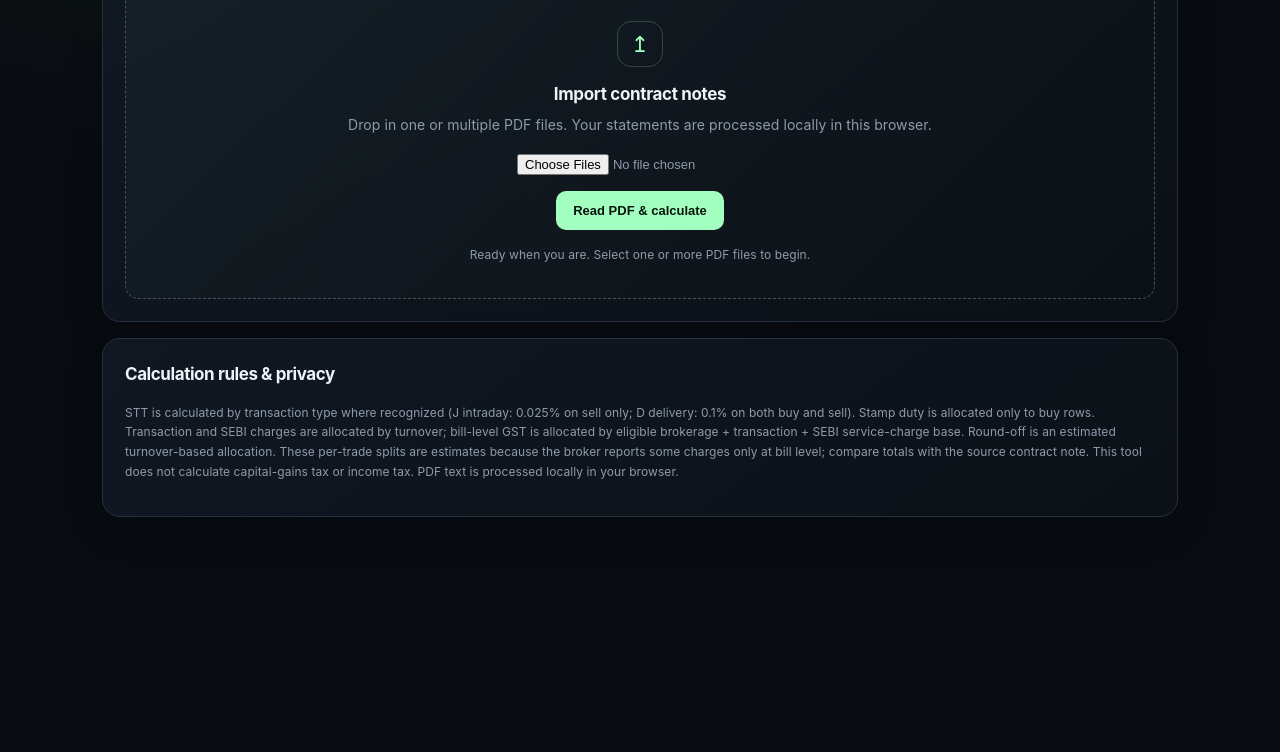
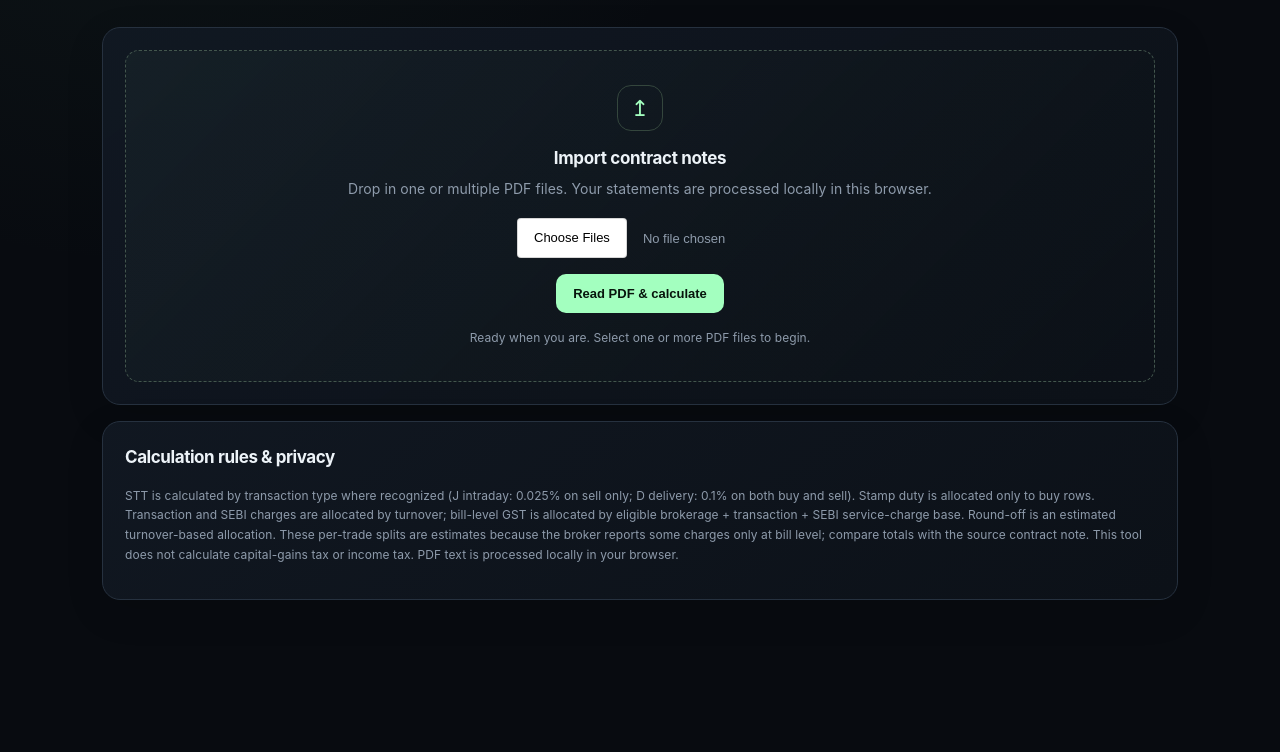
Before and after one commit to Dhrumil-22/Trade-Charge-Splitter-Goldmine, a plain HTML site: page index.html in a window 1280 px wide. Shown: the part 296-1048 px from the top of the page. Before the commit the page ends 901 px from the top, so only its background shows below. Drawn offline with Linux system fonts and the light colour scheme.

Commit message:
Style file input button and center body content
Added styles for file input button and body layout.

```diff
--- a/index.html
+++ b/index.html
@@ -65,6 +65,40 @@ h2{font-size:17px;letter-spacing:-.025em;margin:0 0 15px}
 @media(max-width:600px){#stockBreakdowns td{padding:10px 9px}#stockBreakdowns tr.key-metric td:last-child{font-size:14px}#stockBreakdowns tr.total-charge td:last-child,#stockBreakdowns tr.net-result td:last-child{font-size:16px}}
 @media(max-width:600px){main{padding:22px 12px 45px}.panel{padding:15px;border-radius:15px}.drop{padding:26px 12px}.brandtag{display:none}.metric b{font-size:18px}}
 @media print{body{background:white;color:#111}main{max-width:none;padding:0}.panel{box-shadow:none;background:white;border-color:#ddd;break-inside:avoid}.note,.sub{color:#555}button,.drop,#pdfFile{display:none!important}h1 span{color:#111}td,th{color:#111;border-color:#ddd}th{background:#eee}.metric{background:white;border-color:#ddd}.metric small{color:#555}.metric b{color:#111}}
+input[type="file"]::file-selector-button {
+  border-radius: 4px;
+  padding: 0 16px;
+  height: 40px;
+  cursor: pointer;
+  background-color: white;
+  border: 1px solid rgba(0, 0, 0, 0.16);
+  box-shadow: 0px 1px 0px rgba(0, 0, 0, 0.05);
+  margin-right: 16px;
+  transition: background-color 200ms;
+}
+
+/* file upload button hover state */
+input[type="file"]::file-selector-button:hover {
+  background-color: #f3f4f6;
+}
+
+/* file upload button active state */
+input[type="file"]::file-selector-button:active {
+  background-color: #e5e7eb;
+}
+
+/* ------------------------ */
+
+/* default boilerplate to center input */
+body {
+  min-height: 100vh;
+  max-width: 100vw;
+  display: flex;
+  align-items: center;
+  justify-content: center;
+  padding: 5vmax;
+  box-sizing: border-box;
+}
 </style>
 </head>
 <body>
```
